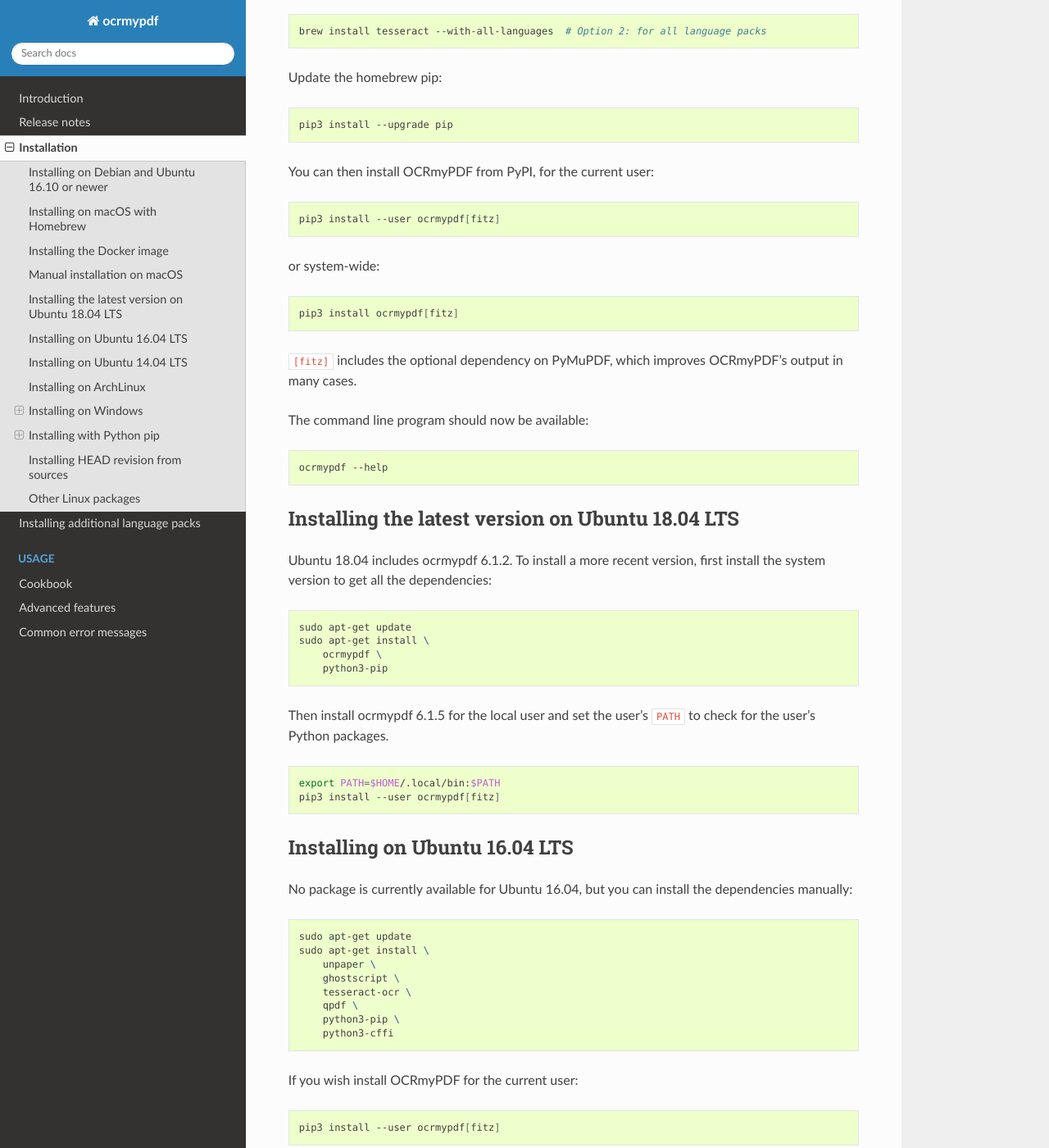
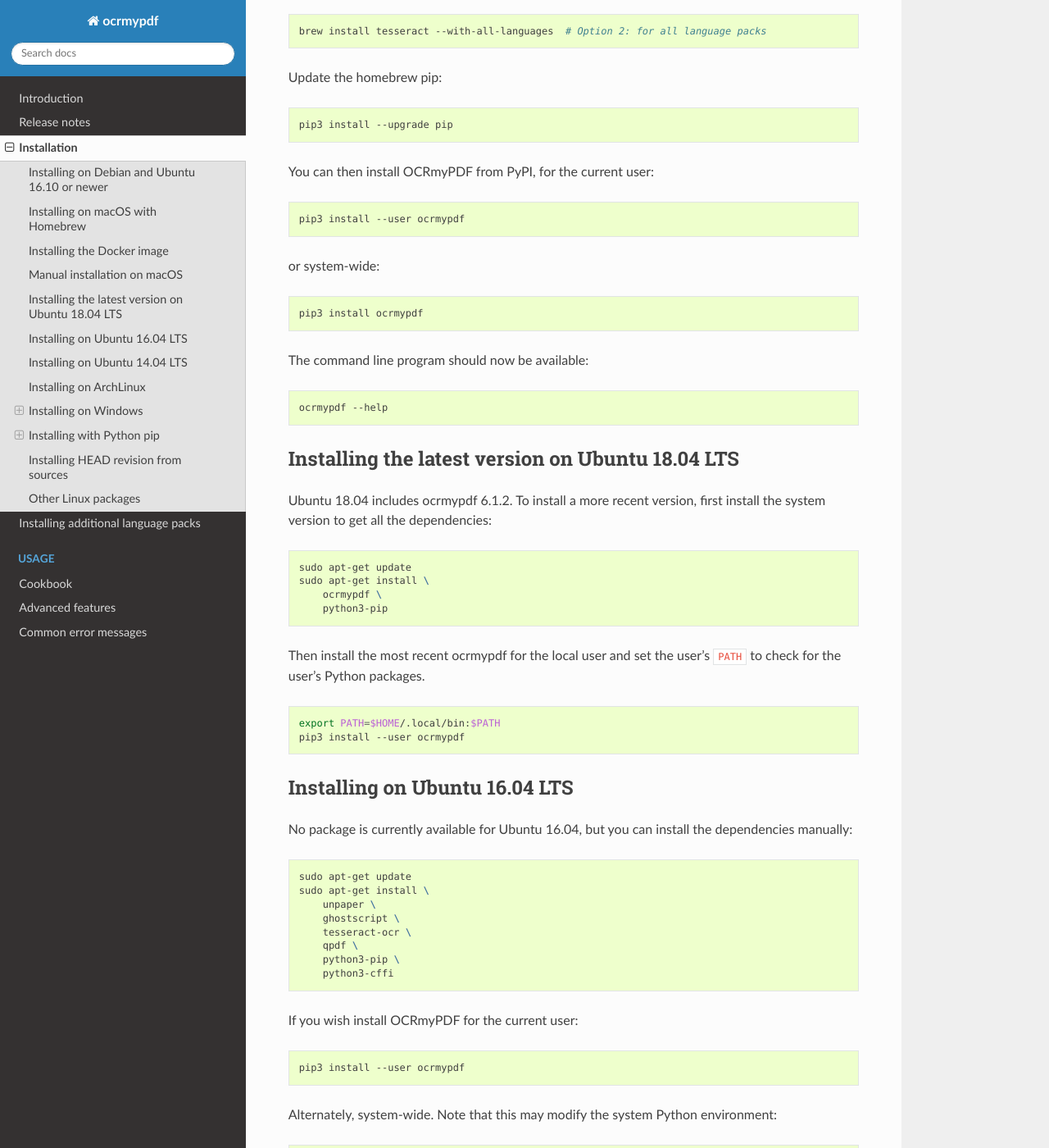
Before and after one commit to Felix-Brandstetter/Projektpraktikum-Realisierung-innovativer-Dienste, a Sphinx documentation site: the page built from docs/installation.rst, in a window 1280 px wide and 1400 px high, scrolled down 4265 px. Shown: the whole window at 82% size. Built offline with Sphinx 7.4.7 and the Read the Docs theme 2.0.0, drawn with Linux system fonts in a browser that asks for light colours; pages that are not in the unit, such as notebooks, are missing from menus; some of the changed text lies outside the part shown.

Commit message:
Remove other references to PyMuPDF

```diff
--- a/docs/installation.rst
+++ b/docs/installation.rst
@@ -192,15 +192,13 @@
 
 .. code-block:: bash
 
-    pip3 install --user ocrmypdf[fitz]
+    pip3 install --user ocrmypdf
 
 or system-wide:
 
 .. code-block:: bash
 
-    pip3 install ocrmypdf[fitz]
-
-``[fitz]`` includes the optional dependency on PyMuPDF, which improves OCRmyPDF's output in many cases.
+    pip3 install ocrmypdf
 
 The command line program should now be available:
 
@@ -221,12 +219,12 @@
         ocrmypdf \
         python3-pip
 
-Then install ocrmypdf 6.1.5 for the local user and set the user's ``PATH`` to check for the user's Python packages.
+Then install the most recent ocrmypdf for the local user and set the user's ``PATH`` to check for the user's Python packages.
 
 .. code-block:: bash
 
     export PATH=$HOME/.local/bin:$PATH
-    pip3 install --user ocrmypdf[fitz]
+    pip3 install --user ocrmypdf
 
 
 Installing on Ubuntu 16.04 LTS
@@ -249,13 +247,13 @@
 
 .. code-block:: bash
 
-    pip3 install --user ocrmypdf[fitz]
+    pip3 install --user ocrmypdf
 
 Alternately, system-wide. Note that this may modify the system Python environment:
 
 .. code-block:: bash
 
-    sudo pip3 install ocrmypdf[fitz]
+    sudo pip3 install ocrmypdf
 
 If you wish to install OCRmyPDF to a virtual environment to isolate the system Python, you can follow these steps.
 
@@ -263,10 +261,7 @@
 
     python3 -m venv venv-ocrmypdf
     source venv-ocrmypdf/bin/activate
-    pip3 install ocrmypdf[fitz]
-
-``[fitz]`` includes the optional dependency on PyMuPDF, which improves OCRmyPDF's output in many cases.
-
+    pip3 install ocrmypdf
 
 Installing on Ubuntu 14.04 LTS
 ------------------------------
@@ -316,7 +311,7 @@
 .. code-block:: bash
 
     curl https://bootstrap.pypa.io/ez_setup.py -o - | python3.6 && python3.6 -m easy_install pip
-    pip3.6 install ocrmypdf[fitz]
+    pip3.6 install ocrmypdf
 
 The ``wget`` command will download a program and run it.
 
--- a/docs/release_notes.rst
+++ b/docs/release_notes.rst
@@ -116,7 +116,7 @@
 v6.1.0
 ------
 
--   PyMuPDF is now an optional but recommended dependency, to alleviate installation difficulties on platforms that have less access to PyMuPDF than the author anticipated.  Install OCRmyPDF with ``pip install ocrmypdf[fitz]`` to use it to its full potential.
+-   PyMuPDF is now an optional but recommended dependency, to alleviate installation difficulties on platforms that have less access to PyMuPDF than the author anticipated.  (For version 6.x only) install OCRmyPDF with ``pip install ocrmypdf[fitz]`` to use it to its full potential.
 
 -   Fix ``FileExistsError`` that could occur if OCR timed out while it was generating the output file. (`#218 <https://github.com/jbarlow83/OCRmyPDF/issues/218>`_)
 
--- a/test_requirements.txt
+++ b/test_requirements.txt
@@ -6,3 +6,4 @@
 python-xmp-toolkit   # requires apt-get install libexempi3
                      # or brew install exempi
 PyPDF2 >= 1.26.0
+#PyMuPDF == 1.13.4    # optional
```
Also changed, not shown: 2 other files.
